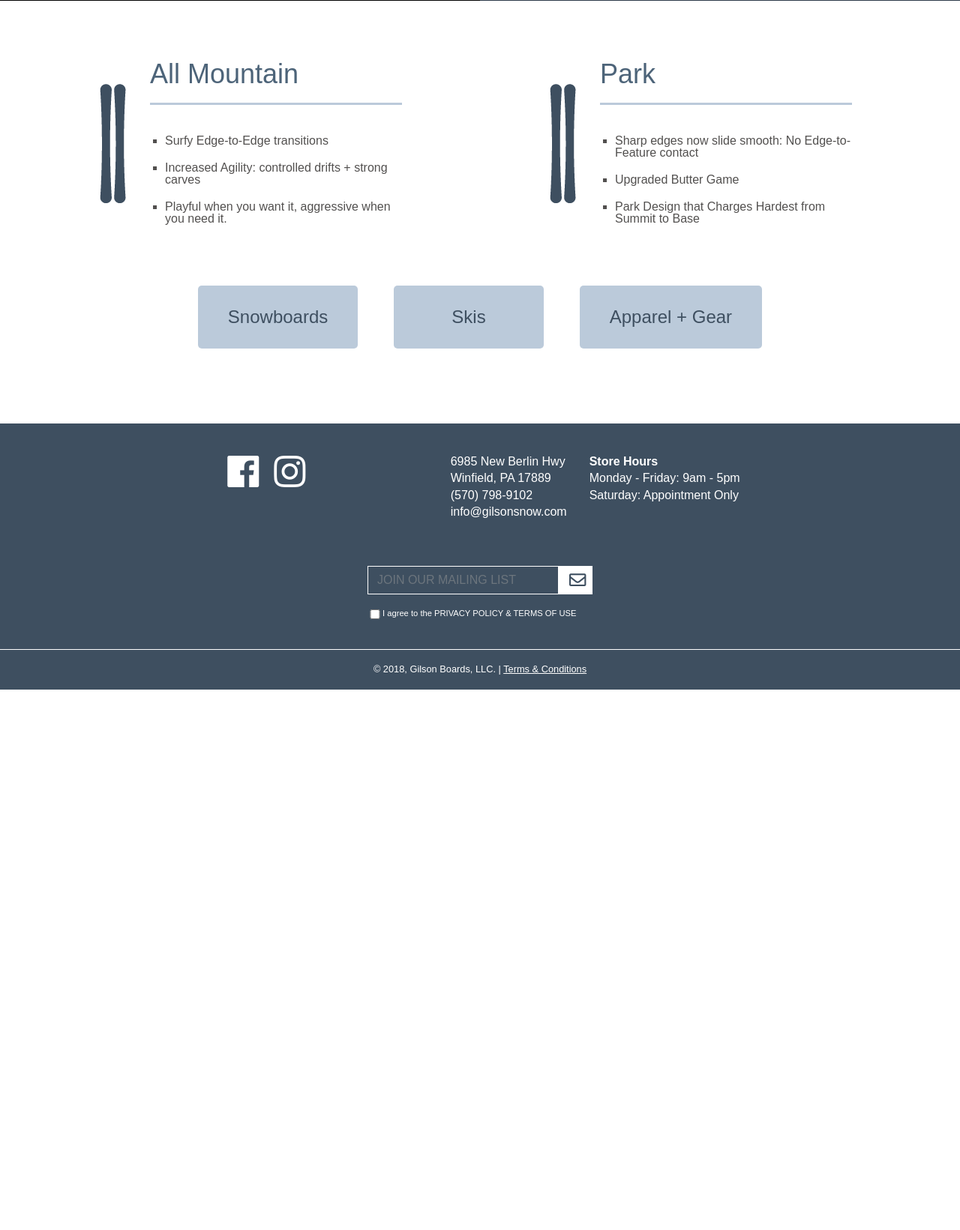
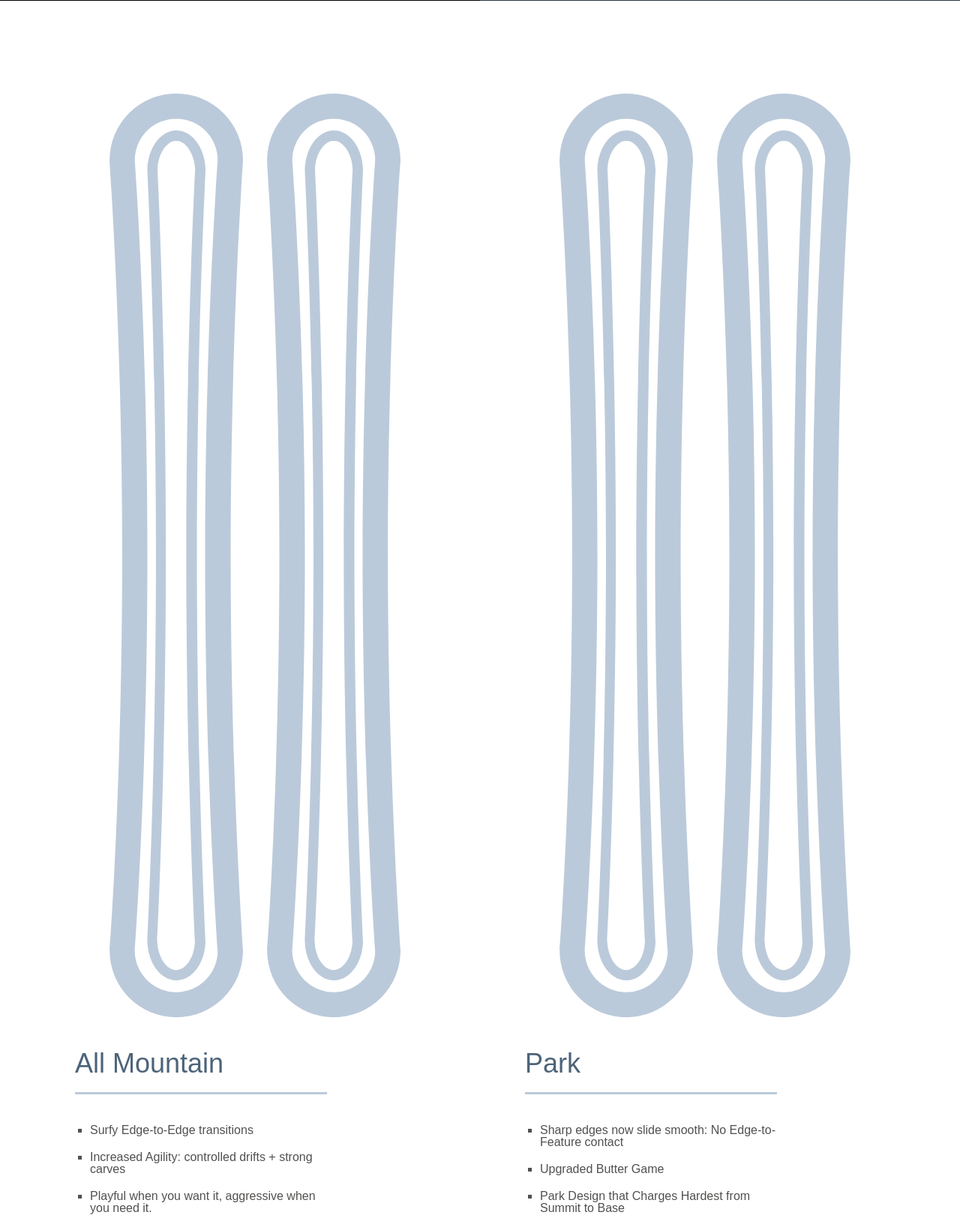
Before and after one commit to lancesmith/gilson, a PHP site: page /ski-design.php in a window 1280 px wide. Shown: the part 1524-3165 px from the top of the page at 75% size. Before the commit the page ends 2444 px from the top, so only its background shows below. Run offline with PHP 8.4, Linux system fonts and the light colour scheme; some libraries are stand-ins or nearby versions; some web fonts are replaced.

Commit message:
ski design page edits

```diff
--- a/sass/_content.scss
+++ b/sass/_content.scss
@@ -62,7 +62,7 @@
 			//av background-image: url(asset-path('ski-design-header.png'));
 			background-image: url("../images/ski-design-header.png") !important;
 			background-size: cover;
-			background-position: bottom;
+			background-position: top;
 			}
 		&.faq {
 			//av background-image: url(asset-path('faq-header.png'));
--- a/ski-design.php
+++ b/ski-design.php
@@ -7,7 +7,7 @@
 <!--  <div class="content-wrapper">-->
   	<div class="inner">
   		<div class="full-width design">
-  		<div class="boilerplate snowboard">
+  		<div class="boilerplate ski">
   		<div class="inner">
   		<ul>
   		<li class="planet"><div class="img-wrapper"><img src="images/design-icons-01.png"></div>We believe in <strong>exploring our planet</strong> and <strong>having more fun outside</strong>.</li>
@@ -41,27 +41,38 @@
   			<div class="am-park">
   			<div class="inner">
   			<div class="am">
-  			<img src="images/am-ski-icon.png">
+  			<span class="icon">
+  			<img src="images/design-icons_skis-design.svg">
+  			</span>
+  			<span class="description">
   			<h4>All Mountain</h4>
   			<ul>
   			<li>Surfy Edge-to-Edge transitions</li>
   			<li>Increased Agility: controlled drifts + strong carves</li>
   			<li>Playful when you want it, aggressive when you need it.</li>
   			</ul>
+  			</span>
   			</div>
   			<div class="park">
-  			<img src="images/park-ski-icon.png">
+  			<span class="icon">
+  			<img src="images/design-icons_skis-design.svg">
+  			</span>
+  			<span class="description">
   			<h4>Park</h4>
   			<ul>
   			<li>Sharp edges now slide smooth: No Edge-to-Feature contact</li>
   			<li>Upgraded Butter Game</li>
   			<li>Park Design that Charges Hardest from Summit to Base</li>
   			</ul>
+  			</span>
   			</div>
   			</div>
   			</div>
   		</div>
-<?php include 'button-set.php' ?>
-<!--    </div>-->
+<div class="content-button-set all single clearfix">
+		<ul>
+			<li class="snowboard-button"><a href="skis.php">Skis</a></li>
+		</ul>
+	</div><!--    </div>-->
     </div>
 <?php include 'footer.php' ?>
```
Also changed, not shown: images/design-icons_skis-design.svg (added), images/ski-design-header.png.
